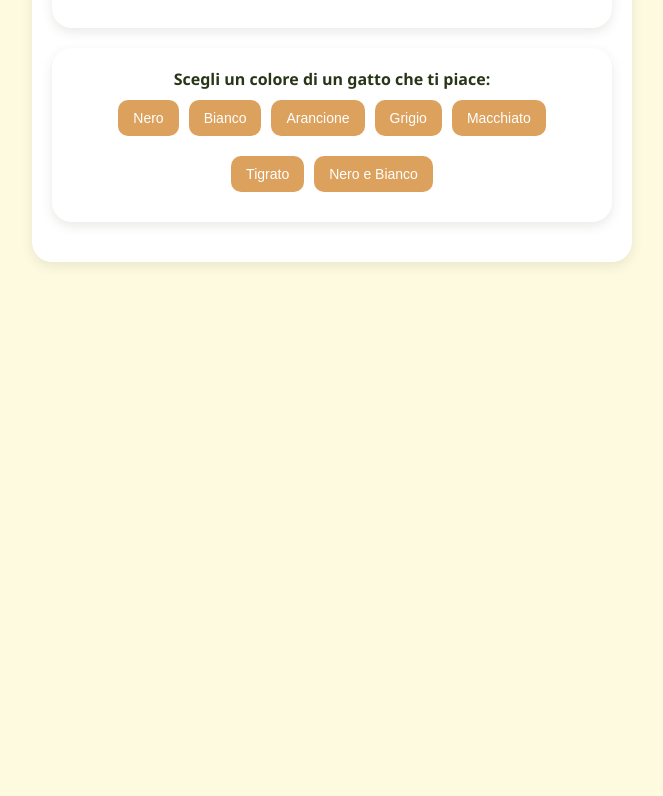
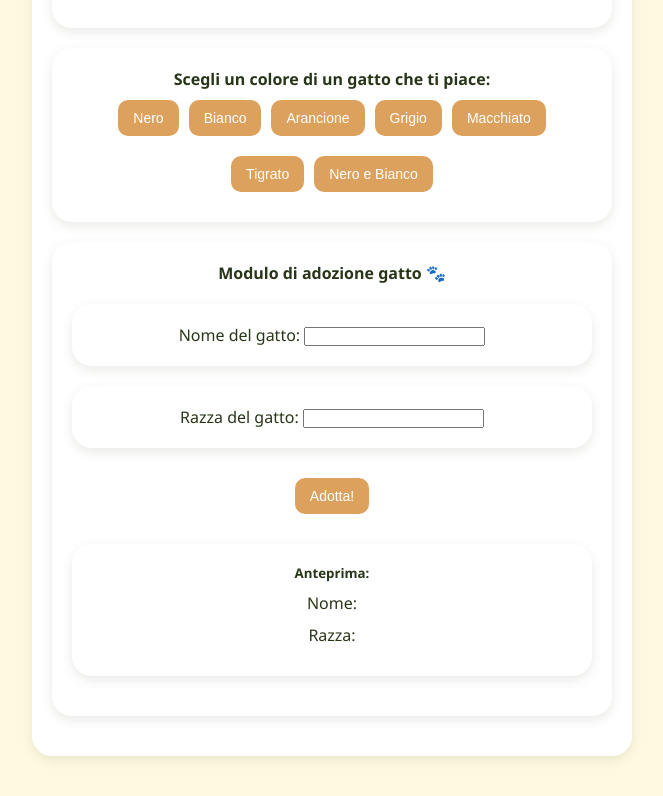
Before and after one commit to LindaTancini/cats-project-react, a React (Vite) app: page / in a window 1280 px wide. Shown: the part 548-1344 px from the top of the page, without its empty margins (308-971 px from the left). Before the commit the page ends 850 px from the top, so only its background shows below. Built offline with nearby package versions, Linux system fonts and the light colour scheme; no server answers.

Commit message:
feat: add fifth task

```diff
--- /dev/null
+++ b/src/components/CatAdoption.jsx
@@ -0,0 +1,51 @@
+import { useEffect, useState } from "react";
+
+function CatAdoption() {
+  const [name, setName] = useState("");
+  const [razza, setRazza] = useState("");
+
+  useEffect(() => {
+    console.log("Dati aggiornati:", { name, razza });
+  }, [name, razza]);
+
+  const handleSubmit = (e) => {
+    e.preventDefault();
+    alert(`Hai adottato ${name} (${razza})!`);
+    // RESET DELL'INPUT
+    setName("");
+    setRazza("");
+  };
+
+  return (
+    <div>
+      <h4>Modulo di adozione gatto 🐾</h4>
+      <form onSubmit={handleSubmit}>
+        <div>
+          <label>Nome del gatto: </label>
+          <input
+            type="text"
+            value={name}
+            onChange={(element) => setName(element.target.value)}
+          />
+        </div>
+        <div>
+          <label>Razza del gatto: </label>
+          <input
+            type="text"
+            value={razza}
+            onChange={(element) => setRazza(element.target.value)}
+          />
+        </div>
+        <button type="submit">Adotta!</button>
+      </form>
+
+      <div>
+        <h5>Anteprima:</h5>
+        <p>Nome: {name}</p>
+        <p>Razza: {razza}</p>
+      </div>
+    </div>
+  );
+}
+
+export default CatAdoption;
--- a/src/components/Main.jsx
+++ b/src/components/Main.jsx
@@ -1,3 +1,4 @@
+import CatAdoption from "./CatAdoption";
 import CatColorFavorite from "./CatColorFavorite";
 import CatCounter from "./CatCounter";
 import CatFact from "./CatFact";
@@ -11,6 +12,7 @@ function Main() {
       <CatImage />
       <CatFact />
       <CatColorFavorite />
+      <CatAdoption />
     </>
   );
 }
```
